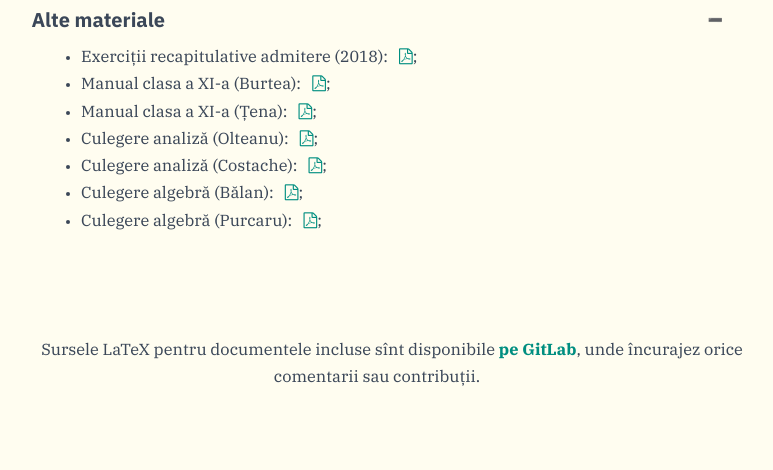
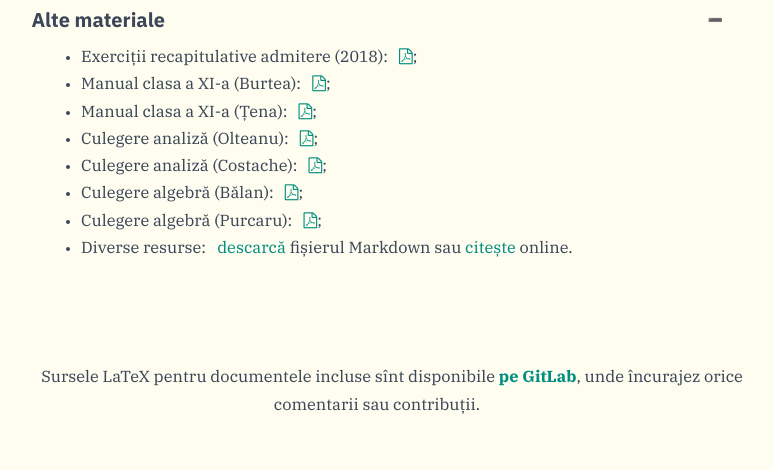
Before and after one commit to adimanea/adrianmanea.xyz, a PHP site: page /pages/4-didactica.php in a window 1280 px wide, after a click on "Alte materiale". Shown: the part 448-918 px from the top of the page, without its empty margins (263-1036 px from the left). Before the commit the page ends 834 px from the top, so only its background shows below. Run offline with PHP 8.4, Linux system fonts and the light colour scheme; some libraries are stand-ins or nearby versions.

Commit message:
+ resurse (alte materiale)

```diff
--- a/pages/4-didactica.php
+++ b/pages/4-didactica.php
@@ -217,6 +217,7 @@
                 <li>Culegere analiză (Costache): &nbsp; <a href="../docs/altele/costache.pdf" target="_blank"><i class="fa fa-file-pdf-o"></i></a>;</li>
                 <li>Culegere algebră (Bălan): &nbsp; <a href="../docs/altele/balan-ag.pdf" target="_blank"><i class="fa fa-file-pdf-o"></i></a>;</li>
                 <li>Culegere algebră (Purcaru): &nbsp; <a href="../docs/altele/purcaru-ag" target="_blank"><i class="fa fa-file-pdf-o"></i></a>;</li>
+                <li>Diverse resurse: &nbsp; <a href="../docs/altele/resurse.md">descarcă</a> fișierul Markdown sau <a href="https://gitlab.com/adimanea/adrianmanea.xyz/blob/master/docs/altele/resurse.md">citește</a> online.</li>
             </ul>
         </div>
 
```
Lines whose indentation alone changed are shown as unchanged.
